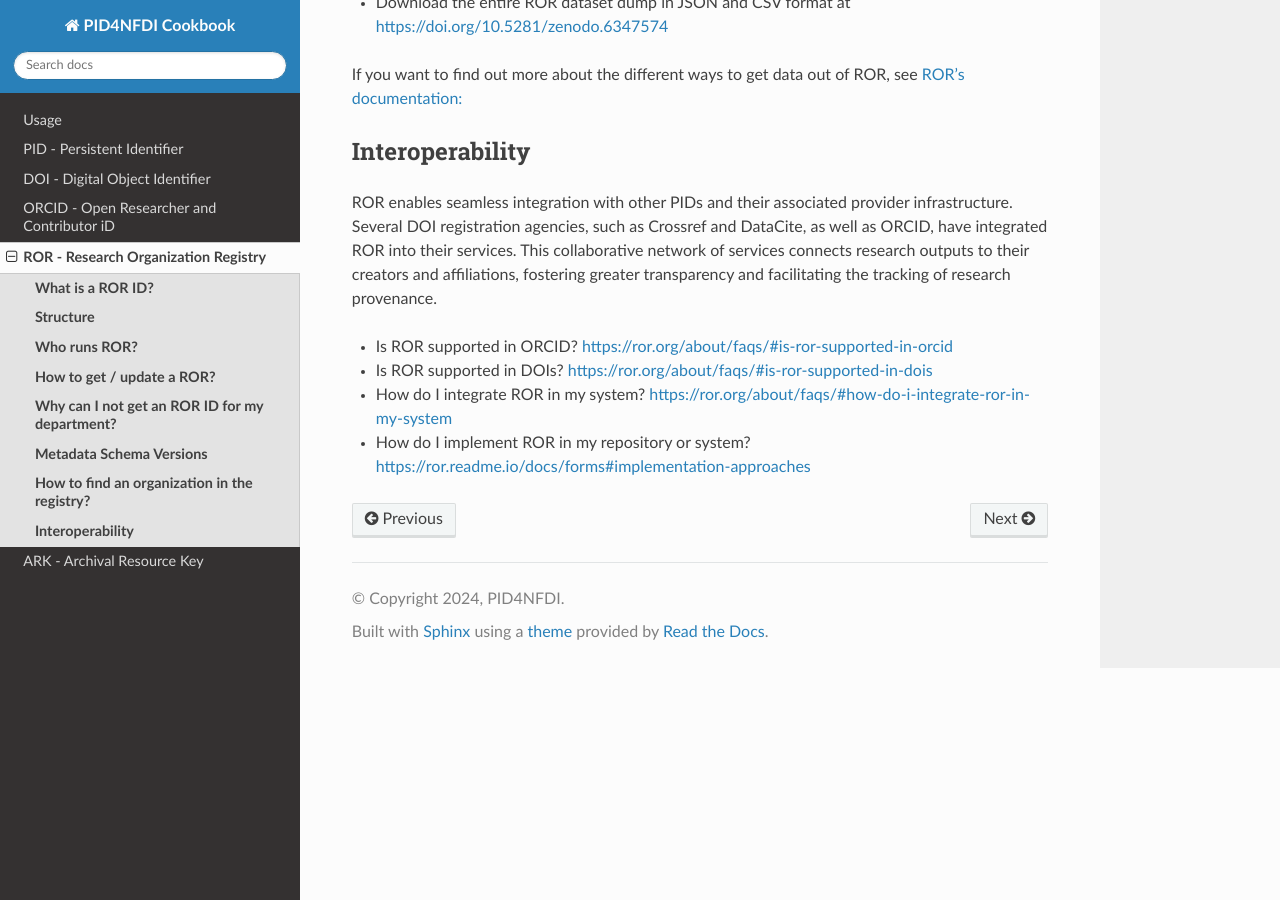
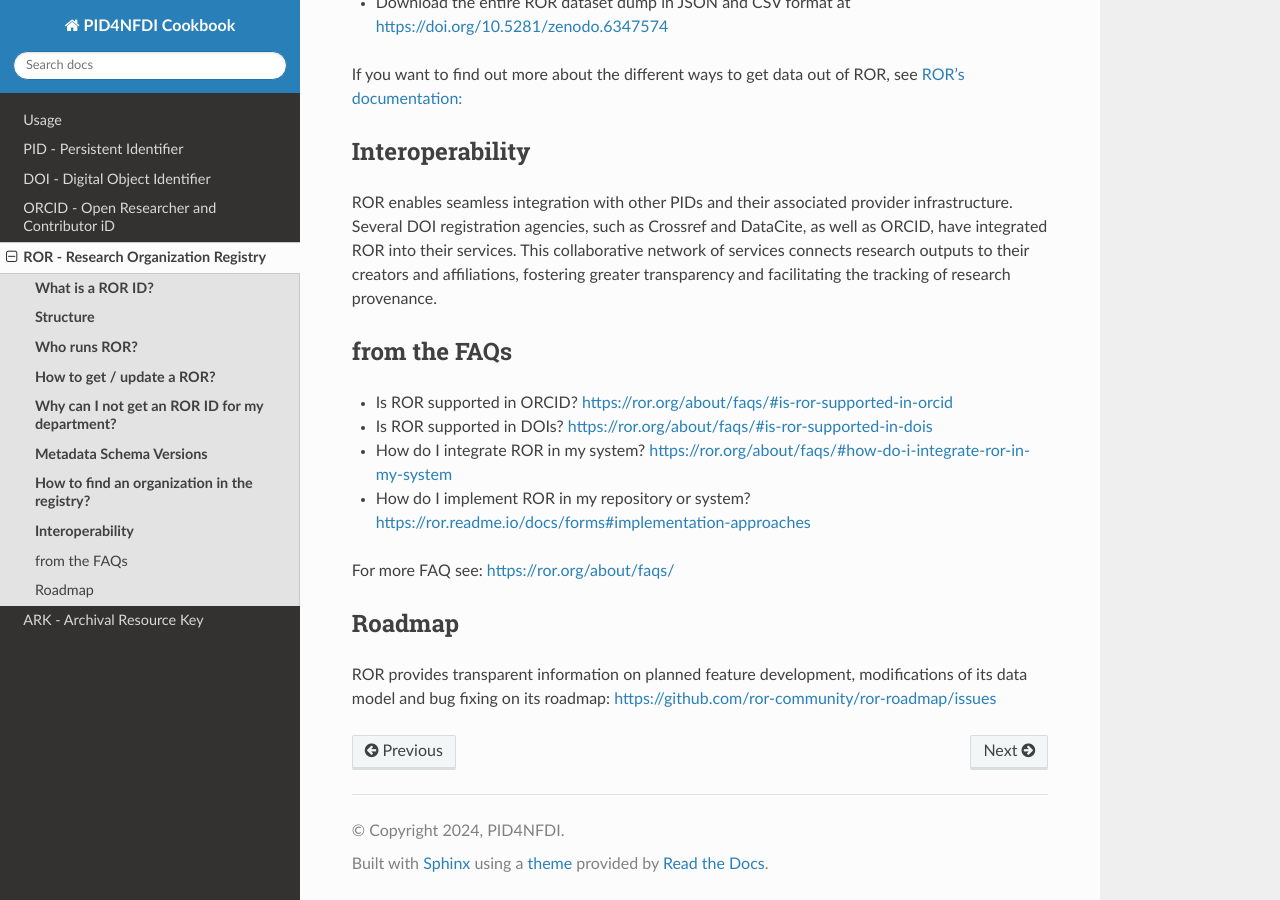
Before and after one commit to stephw-tib/pid4nfdi-training, a Sphinx documentation site: the page built from docs/source/ror.rst, in a window 1280 px wide and 900 px high, scrolled down 1672 px. Built offline with Sphinx 7.4.7 and the Read the Docs theme 3.1.0, drawn with Linux system fonts in a browser that asks for light colours; pages that are not in the unit, such as notebooks, are missing from menus.

Commit message:
Update ror.rst
Signed-off-by: kahlertt <166626523+kahlertt@users.noreply.github.com>

```diff
--- a/docs/source/ror.rst
+++ b/docs/source/ror.rst
@@ -53,7 +53,15 @@ If you want to find out more about the different ways to get data out of ROR, se
 --------------------
 ROR enables seamless integration with other PIDs and their associated provider infrastructure. Several DOI registration agencies, such as Crossref and DataCite, as well as ORCID, have integrated ROR into their services. This collaborative network of services connects research outputs to their creators and affiliations, fostering greater transparency and facilitating the tracking of research provenance.
 
+from the FAQs
+----
 * Is ROR supported in ORCID? `<https://ror.org/about/faqs/#is-ror-supported-in-orcid>`_
 * Is ROR supported in DOIs? `<https://ror.org/about/faqs/#is-ror-supported-in-dois>`_
 * How do I integrate ROR in my system? `<https://ror.org/about/faqs/#how-do-i-integrate-ror-in-my-system>`_
 * How do I implement ROR in my repository or system? `<https://ror.readme.io/docs/forms#implementation-approaches>`_
+
+For more FAQ see: `<https://ror.org/about/faqs/>`_
+
+Roadmap
+-------
+ROR provides transparent information on planned feature development, modifications of its data model and bug fixing on its roadmap: `<https://github.com/ror-community/ror-roadmap/issues>`_
```
